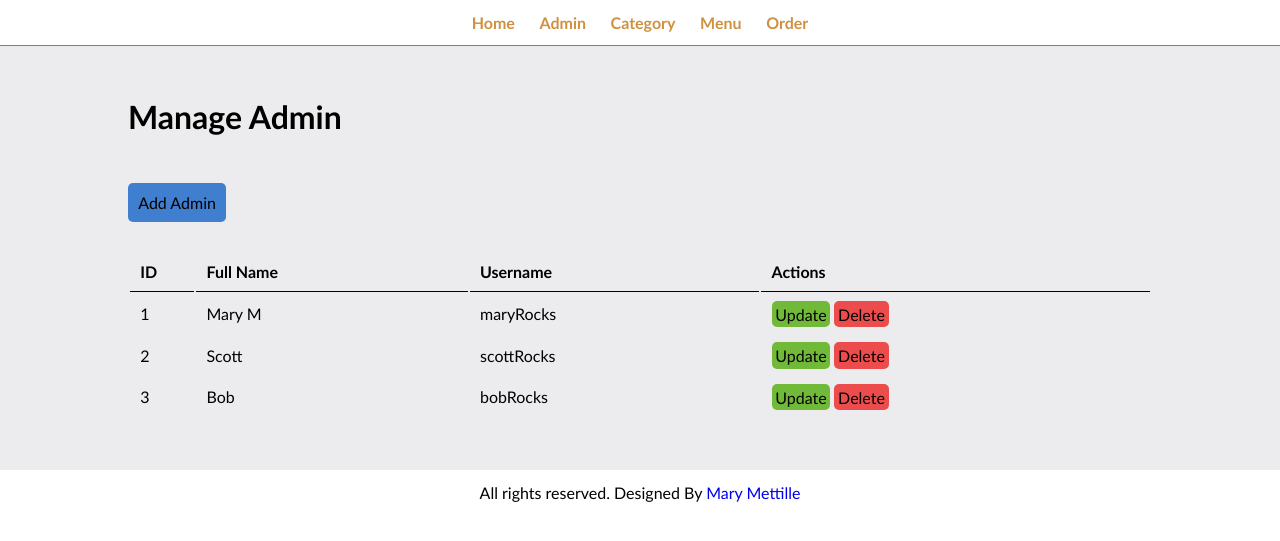
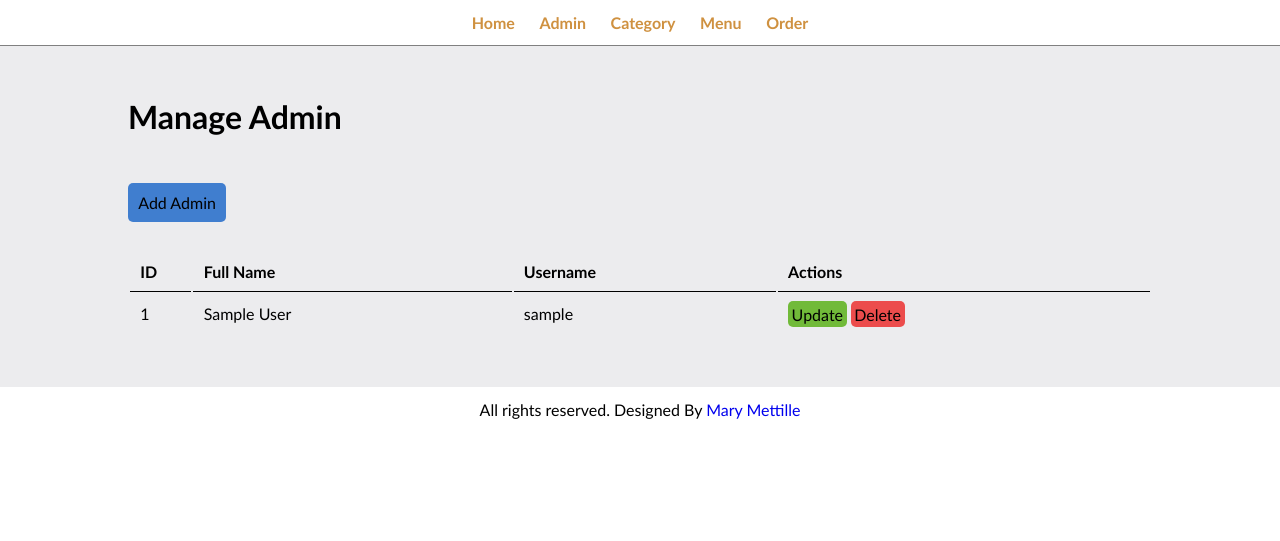
Before and after one commit to MMettille/cafe-java, a PHP site: page /cafejava/admin/manage-admin.php in a window 1280 px wide. Shown: the top 541 px of the page. Run offline with PHP 8.4, Linux system fonts and the light colour scheme; tables that the repository leaves empty or names only in its code hold one stand-in row (values such as "Sample post").

Commit message:
Get Request Works

```diff
--- a/admin/manage-admin.php
+++ b/admin/manage-admin.php
@@ -25,35 +25,44 @@
                         <th>Actions</th>
                     </tr>
 
-                    <tr>
-                        <td>1</td>
-                        <td>Mary M</td>
-                        <td>maryRocks</td>
-                        <td>
-                            <a href="#" class="btn btn-secondary">Update</a>
-                            <a href="#" class="btn btn-danger">Delete</a>
-                        </td>
-                    </tr>
+                    <?php
+                        // SQL Query
+                        $sql = "SELECT * FROM admin";
+                        // Execute Query
+                        $res = mysqli_query($conn, $sql);
+                        // Check to see if it worked
+                        if($res == TRUE)
+                        {
+                            // Count the number of rows we have in the database
+                            $rows = mysqli_num_rows($res);
+                            // If we have more than 0 rows,
+                            if($rows>0){
+                                while($rows=mysqli_fetch_assoc($res))
+                                {
+                                    $id=$rows['id'];
+                                    $full_name=$rows['full_name'];
+                                    $username=$rows['username'];
 
-                    <tr>
-                        <td>2</td>
-                        <td>Scott</td>
-                        <td>scottRocks</td>
-                        <td>
-                            <a href="#" class="btn btn-secondary">Update</a>
-                            <a href="#" class="btn btn-danger">Delete</a>
-                        </td>
-                    </tr>
+                                    ?>
+                                        <tr>
+                                            <td><?php echo $id; ?></td>
+                                            <td><?php echo $full_name; ?></td>
+                                            <td><?php echo $username; ?></td>
+                                            <td>
+                                                <a href="#" class="btn btn-secondary">Update</a>
+                                                <a href="#" class="btn btn-danger">Delete</a>
+                                            </td>
+                                        </tr>
+                                    <?php
+                                }
+                            }
+                            else
+                            {
+                                //Do Nothing
+                            }
+                        }
+                    ?>
 
-                    <tr>
-                        <td>3</td>
-                        <td>Bob</td>
-                        <td>bobRocks</td>
-                        <td>
-                            <a href="#" class="btn btn-secondary">Update</a>
-                            <a href="#" class="btn btn-danger">Delete</a>
-                        </td>
-                    </tr>
                 </table>
             </div>
         </div>
```
